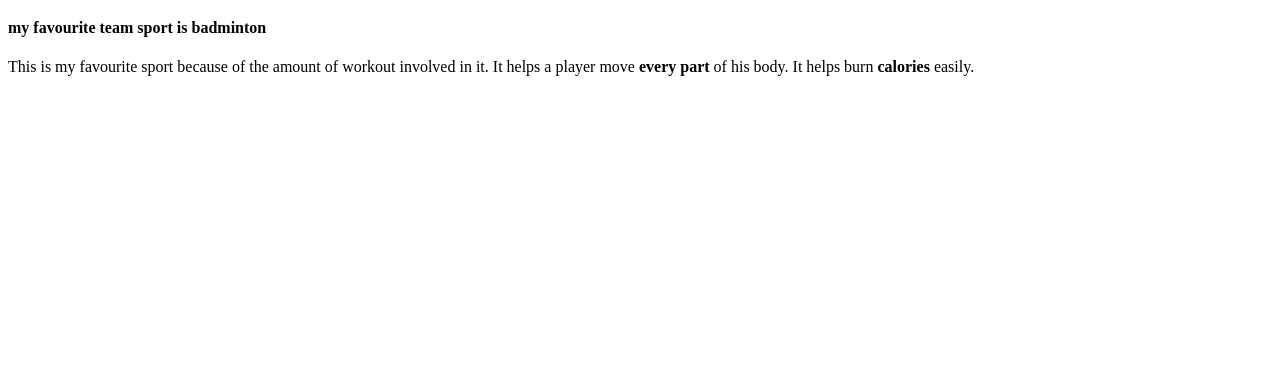
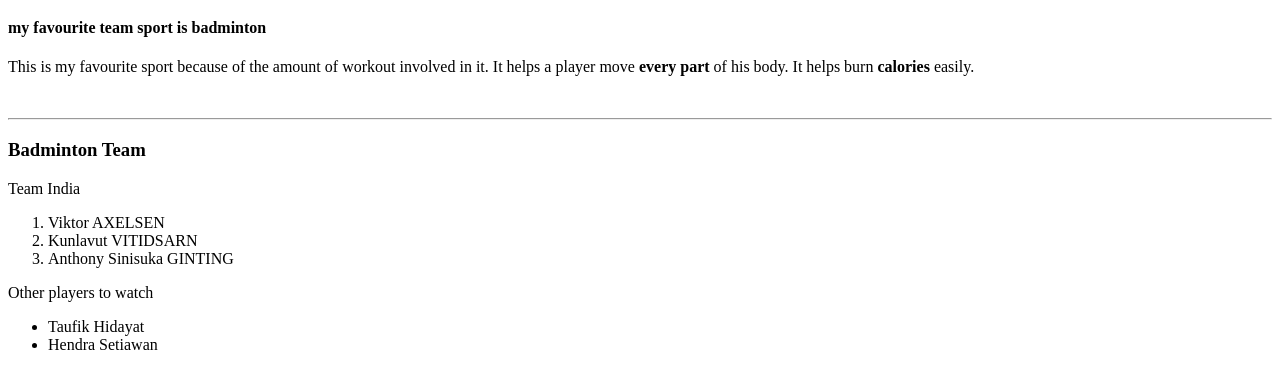
Before and after one commit to 44-563-Web-Apps-S23/44563-webapps-assignment-3-Shanmuk-palnati, a plain HTML site: page index.html in a window 1280 px wide. Shown: the part 61-450 px from the top of the page. Drawn offline with Linux system fonts and the light colour scheme.

Commit message:
added ordered and unordered lists

```diff
--- a/index.html
+++ b/index.html
@@ -9,6 +9,21 @@
 
         <p>This is my favourite sport because of the amount of workout involved in it.
             It helps a player move <b>every part</b> of his body.
-            It helps burn <b>calories</b> easily.</p>
+            It helps burn <b>calories</b> easily.
+        </p>
+    </br>
+        <hr>
+        <h3>Badminton Team</h3>
+        <p>Team India</p>
+        <ol>
+            <li>Viktor AXELSEN</li>
+            <li>Kunlavut VITIDSARN</li>
+            <li>Anthony Sinisuka GINTING</li>
+        </ol>
+        <p>Other players to watch</p>
+        <ul>
+            <li>Taufik Hidayat</li>
+            <li>Hendra Setiawan</li>
+        </ul>
     </body>
 </html>
```
